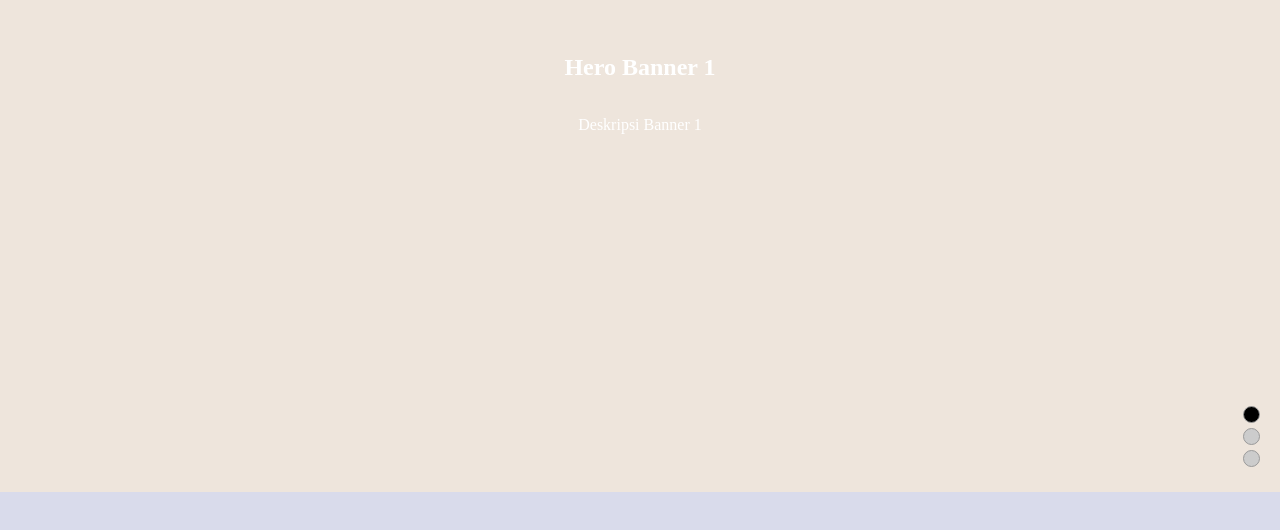
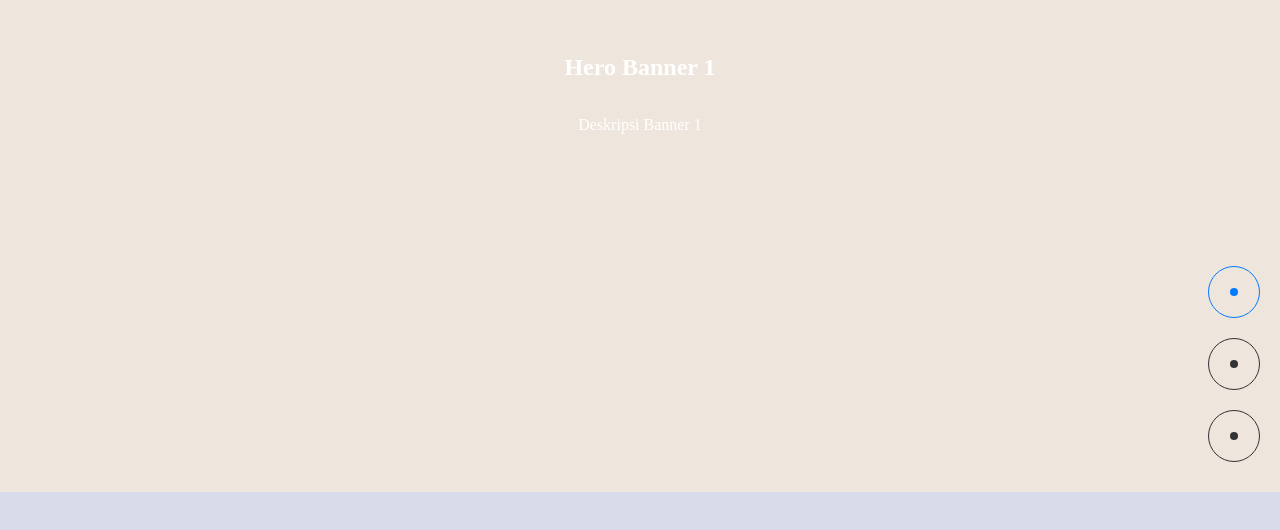
Before and after one commit to Shandysatria22/moonstop, a plain HTML site: page index.html in a window 1280 px wide. Shown: the part 308-838 px from the top of the page. Drawn offline with Linux system fonts and the light colour scheme.

```diff
--- a/style.css
+++ b/style.css
@@ -31,15 +31,37 @@ body {
   }
 
   .dot {
-    width: 15px;
-    height: 15px;
-    background-color: #ccc;
-    border: 1px solid #999; /* Tambahkan border */
+    width: 50px;
+    height: 50px;
+    background-color: transparent;
+    border: 1px solid var(--black-2); /* Pastikan var(--black-2) didefinisikan */
     border-radius: 50%;
-    margin-bottom: 5px; /* Jarak antar titik */
+    margin: 10px 0 !important;
     cursor: pointer;
+    position: relative; /* Untuk posisi titik kecil di tengah */
+  }
+
+  .dot::before { /* Titik kecil di tengah */
+    content: "";
+    position: absolute;
+    top: 50%;
+    left: 50%;
+    transform: translate(-50%, -50%);
+    width: 8px; /* Sesuaikan ukuran titik */
+    height: 8px; /* Sesuaikan ukuran titik */
+    background-color: var(--black-2); /* Warna titik kecil, samakan dengan border */
+    border-radius: 50%;
+  }
+
+  .dot.active::before {
+    background-color: var(--primary-color); /* Warna titik aktif */
   }
 
   .dot.active {
-    background-color: black;
+    border-color: var(--primary-color); /* Warna border titik aktif */
   }
+
+  :root {
+    --black-2: #333; /* Contoh warna */
+    --primary-color: #007bff; /* Contoh warna */
+  }
```
